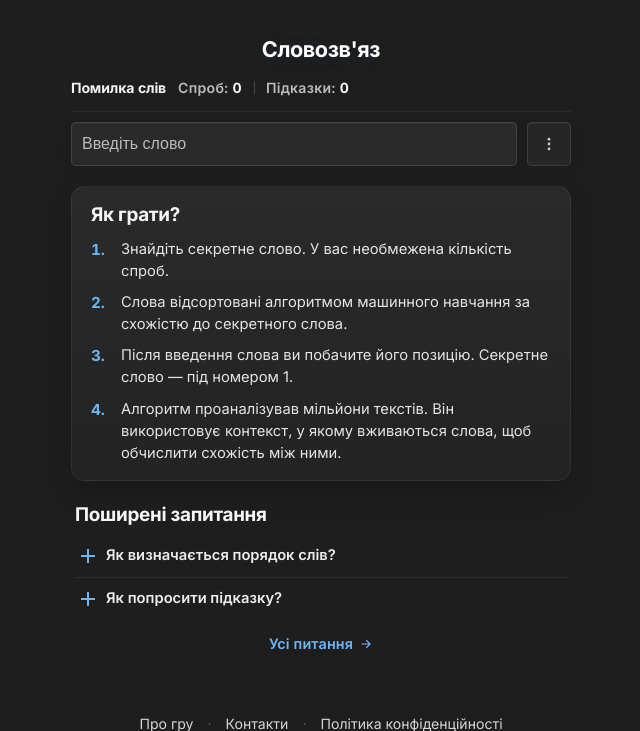
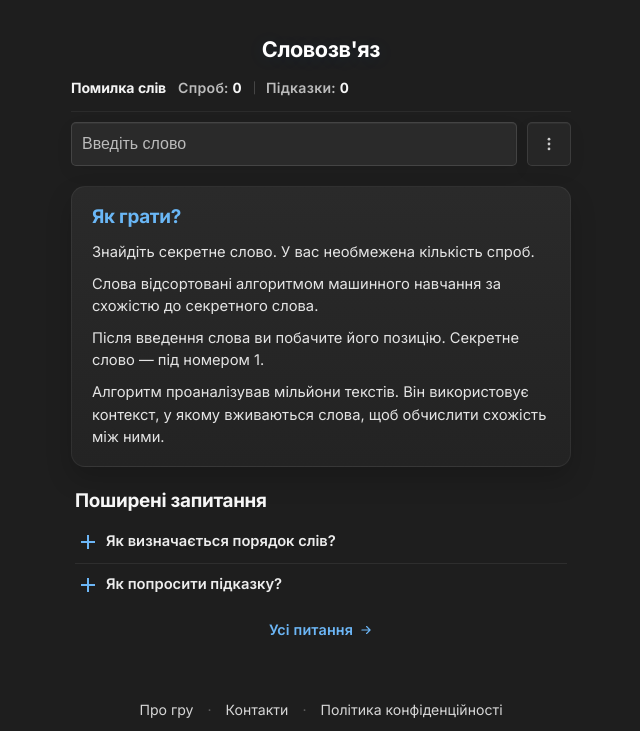
Before and after one commit to Andrii-Kon/Slovozviaz, a Flask app: page / in a window 1280 px wide. Shown: the top 731 px of the page, without its empty margins (319-959 px from the left). Run offline with Flask 3, Linux system fonts and the light colour scheme.

Commit message:
Refine how-to-play section styling

```diff
--- a/static/css/style.css
+++ b/static/css/style.css
@@ -638,6 +638,7 @@ h1 {
 .twitchWinnerBadge--t1zaro,
 .twitchWinnerBadge--tekknicall,
 .twitchWinnerBadge--rqwear,
+.twitchWinnerBadge--espero_n,
 .twitchWinnerBadge--janetty_y,
 .twitchWinnerBadge--hikrop,
 .twitchWinnerBadge--lady_gaga_a,
@@ -1450,17 +1451,17 @@ h1 {
     background: linear-gradient(180deg, #2a2a2a 0%, #232323 100%);
     border: 1px solid rgba(255, 255, 255, 0.06);
     border-radius: 14px;
-    padding: 16px 19px;
+    padding: 18px 20px;
     margin-bottom: 14px;
     text-align: left;
     box-shadow: 0 12px 26px rgba(0, 0, 0, 0.18);
 }
 .howToPlayTitle {
-    margin: 0 0 12px 0;
+    margin: 0 0 13px 0;
     font-size: 1.18em;
     font-weight: 700;
     letter-spacing: -0.015em;
-    color: rgba(255, 255, 255, 0.96);
+    color: #6AB7F6;
     line-height: 1.25;
     display: flex;
     flex-direction: column;
@@ -1474,34 +1475,14 @@ h1 {
     color: #2196f3;
 }
 .howToPlaySteps {
-    list-style: none;
     margin: 0;
     padding: 0;
     display: flex;
     flex-direction: column;
-    gap: 9px;
+    gap: 10px;
 }
 .howToPlayStep {
-    display: flex;
-    align-items: flex-start;
-    gap: 12px;
-}
-.howToPlayStepNum {
-    flex-shrink: 0;
-    display: inline-block;
-    min-width: 18px;
-    color: #6cb6f6;
-    font-size: 0.95em;
-    font-weight: 700;
-    line-height: 1.5;
-    font-feature-settings: "tnum";
-    padding-top: 1px;
-}
-.howToPlayStepNum::after {
-    content: ".";
-}
-.howToPlayStepBody {
-    flex: 1;
+    margin: 0;
     font-size: 0.92em;
     line-height: 1.5;
     color: rgba(255, 255, 255, 0.88);
@@ -3036,13 +3017,6 @@ h1 {
         gap: 0.52vw;
     }
     .howToPlayStep {
-        gap: 0.76vw;
-    }
-    .howToPlayStepNum {
-        min-width: 1.18vw;
-        font-size: 1.04vw;
-    }
-    .howToPlayStepBody {
         font-size: 1vw;
     }
 
--- a/templates/index.html
+++ b/templates/index.html
@@ -42,7 +42,7 @@
     <link rel="stylesheet" href="https://fonts.googleapis.com/css2?family=Inter:wght@400;500;600;700;800&display=swap">
 
     <!-- Основні стилі -->
-    <link rel="stylesheet" href="{{ url_for('static', filename='css/style.css', v='20260512-12') }}">
+    <link rel="stylesheet" href="{{ url_for('static', filename='css/style.css', v='20260513-7') }}">
     <link rel="icon" type="image/png" href="{{ url_for('static', filename='images/favicon.png') }}">
 </head>
 <body>
@@ -223,24 +223,12 @@
     <!-- Інструкція «Як грати?» -->
     <div id="howToPlayBlock" class="howToPlayBlock">
         <h2 class="howToPlayTitle">Як грати?</h2>
-        <ol class="howToPlaySteps">
-            <li class="howToPlayStep">
-                <span class="howToPlayStepNum">1</span>
-                <span class="howToPlayStepBody">Знайдіть секретне слово. У вас необмежена кількість спроб.</span>
-            </li>
-            <li class="howToPlayStep">
-                <span class="howToPlayStepNum">2</span>
-                <span class="howToPlayStepBody">Слова відсортовані алгоритмом машинного навчання за схожістю до секретного слова.</span>
-            </li>
-            <li class="howToPlayStep">
-                <span class="howToPlayStepNum">3</span>
-                <span class="howToPlayStepBody">Після введення слова ви побачите його позицію. Секретне слово — під номером 1.</span>
-            </li>
-            <li class="howToPlayStep">
-                <span class="howToPlayStepNum">4</span>
-                <span class="howToPlayStepBody">Алгоритм проаналізував мільйони текстів. Він використовує контекст, у якому вживаються слова, щоб обчислити схожість між ними.</span>
-            </li>
-        </ol>
+        <div class="howToPlaySteps">
+            <p class="howToPlayStep">Знайдіть секретне слово. У вас необмежена кількість спроб.</p>
+            <p class="howToPlayStep">Слова відсортовані алгоритмом машинного навчання за схожістю до секретного слова.</p>
+            <p class="howToPlayStep">Після введення слова ви побачите його позицію. Секретне слово — під номером 1.</p>
+            <p class="howToPlayStep">Алгоритм проаналізував мільйони текстів. Він використовує контекст, у якому вживаються слова, щоб обчислити схожість між ними.</p>
+        </div>
     </div>
 
     <!-- Поширені запитання -->
```
